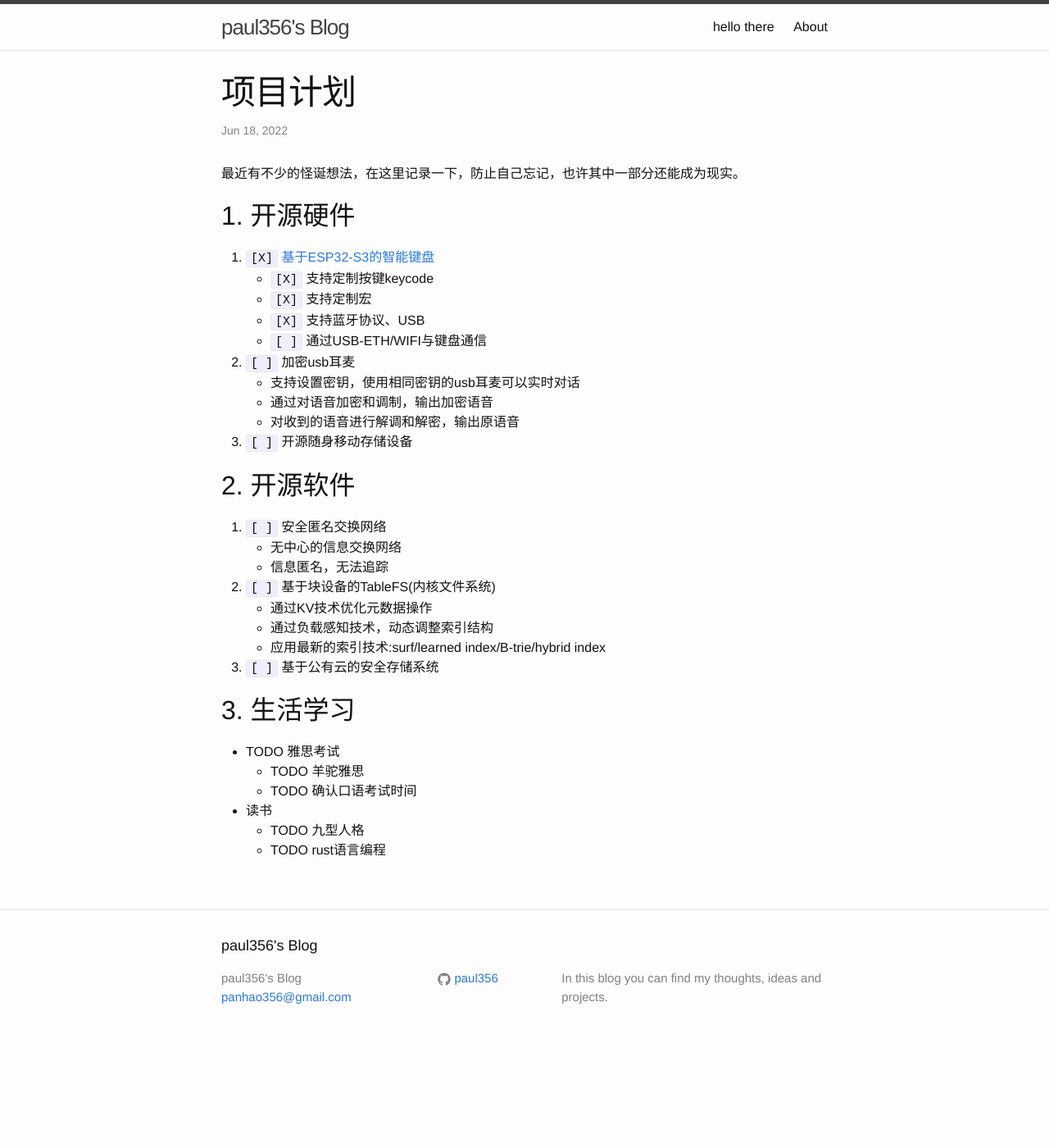
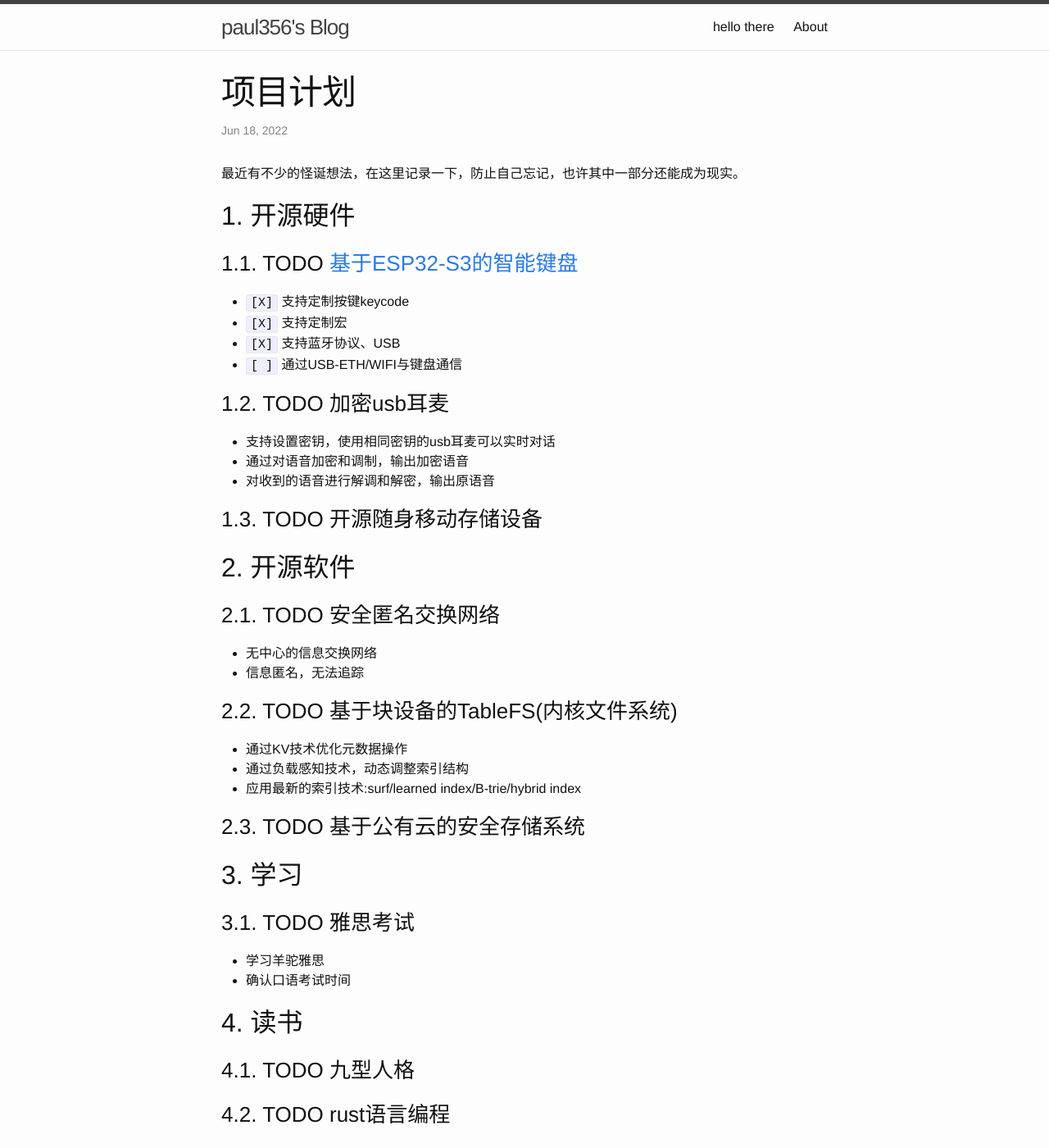
Before and after one commit to paul356/blog.backup, a Jekyll site: the page built from _posts/2022-06-18-plans.html, in a window 1280 px wide and 1400 px high. Shown: the whole window at 82% size. Built offline with Jekyll 4.4.1, drawn with Linux system fonts in a browser that asks for light colours.

Commit message:
use todo format

```diff
--- a/_posts/2022-06-18-plans.html
+++ b/_posts/2022-06-18-plans.html
@@ -9,58 +9,81 @@ excerpt: 项目计划
 <div id="outline-container-orgf80cbd1" class="outline-2">
 <h2 id="orgf80cbd1"><span class="section-number-2">1.</span> 开源硬件</h2>
 <div class="outline-text-2" id="text-1">
-<ol class="org-ol">
-<li class="on"><code>[X]</code> <a href="https://github.com/paul356/MK32">基于ESP32-S3的智能键盘</a>
+</div>
+<div id="outline-container-orgc362364" class="outline-3">
+<h3 id="orgc362364"><span class="section-number-3">1.1.</span> <span class="todo TODO">TODO</span> <a href="https://github.com/paul356/MK32">基于ESP32-S3的智能键盘</a></h3>
+<div class="outline-text-3" id="text-1-1">
 <ul class="org-ul">
 <li class="on"><code>[X]</code> 支持定制按键keycode</li>
 <li class="on"><code>[X]</code> 支持定制宏</li>
 <li class="on"><code>[X]</code> 支持蓝牙协议、USB</li>
 <li class="off"><code>[&#xa0;]</code> 通过USB-ETH/WIFI与键盘通信</li>
-</ul></li>
-<li class="off"><code>[&#xa0;]</code> 加密usb耳麦
+</ul>
+</div>
+</div>
+<div id="outline-container-org1b41123" class="outline-3">
+<h3 id="org1b41123"><span class="section-number-3">1.2.</span> <span class="todo TODO">TODO</span> 加密usb耳麦</h3>
+<div class="outline-text-3" id="text-1-2">
 <ul class="org-ul">
 <li>支持设置密钥，使用相同密钥的usb耳麦可以实时对话</li>
 <li>通过对语音加密和调制，输出加密语音</li>
 <li>对收到的语音进行解调和解密，输出原语音</li>
-</ul></li>
-<li class="off"><code>[&#xa0;]</code> 开源随身移动存储设备</li>
-</ol>
+</ul>
+</div>
+</div>
+<div id="outline-container-orgabbdd65" class="outline-3">
+<h3 id="orgabbdd65"><span class="section-number-3">1.3.</span> <span class="todo TODO">TODO</span> 开源随身移动存储设备</h3>
 </div>
 </div>
 <div id="outline-container-orgbd58125" class="outline-2">
 <h2 id="orgbd58125"><span class="section-number-2">2.</span> 开源软件</h2>
 <div class="outline-text-2" id="text-2">
-<ol class="org-ol">
-<li class="off"><code>[&#xa0;]</code> 安全匿名交换网络
+</div>
+<div id="outline-container-org1552cc2" class="outline-3">
+<h3 id="org1552cc2"><span class="section-number-3">2.1.</span> <span class="todo TODO">TODO</span> 安全匿名交换网络</h3>
+<div class="outline-text-3" id="text-2-1">
 <ul class="org-ul">
 <li>无中心的信息交换网络</li>
 <li>信息匿名，无法追踪</li>
-</ul></li>
-<li class="off"><code>[&#xa0;]</code> 基于块设备的TableFS(内核文件系统)
+</ul>
+</div>
+</div>
+<div id="outline-container-orgc99a57b" class="outline-3">
+<h3 id="orgc99a57b"><span class="section-number-3">2.2.</span> <span class="todo TODO">TODO</span> 基于块设备的TableFS(内核文件系统)</h3>
+<div class="outline-text-3" id="text-2-2">
 <ul class="org-ul">
 <li>通过KV技术优化元数据操作</li>
 <li>通过负载感知技术，动态调整索引结构</li>
 <li>应用最新的索引技术:surf/learned index/B-trie/hybrid index</li>
-</ul></li>
-<li class="off"><code>[&#xa0;]</code> 基于公有云的安全存储系统</li>
-</ol>
-</div>
-</div>
-
-<div id="outline-container-orgf276cad" class="outline-2">
-<h2 id="orgf276cad"><span class="section-number-2">3.</span> 生活学习</h2>
-<div class="outline-text-2" id="text-3">
-<ul class="org-ul">
-<li>TODO 雅思考试
-<ul class="org-ul">
-<li>TODO 羊驼雅思</li>
-<li>TODO 确认口语考试时间</li>
-</ul></li>
-<li>读书
-<ul class="org-ul">
-<li>TODO 九型人格</li>
-<li>TODO rust语言编程</li>
-</ul></li>
 </ul>
 </div>
 </div>
+<div id="outline-container-orgc6682b5" class="outline-3">
+<h3 id="orgc6682b5"><span class="section-number-3">2.3.</span> <span class="todo TODO">TODO</span> 基于公有云的安全存储系统</h3>
+</div>
+</div>
+<div id="outline-container-orgf40b714" class="outline-2">
+<h2 id="orgf40b714"><span class="section-number-2">3.</span> 学习</h2>
+<div class="outline-text-2" id="text-3">
+</div>
+<div id="outline-container-org1b3b339" class="outline-3">
+<h3 id="org1b3b339"><span class="section-number-3">3.1.</span> <span class="todo TODO">TODO</span> 雅思考试</h3>
+<div class="outline-text-3" id="text-3-1">
+<ul class="org-ul">
+<li>学习羊驼雅思</li>
+<li>确认口语考试时间</li>
+</ul>
+</div>
+</div>
+</div>
+<div id="outline-container-org21a5d78" class="outline-2">
+<h2 id="org21a5d78"><span class="section-number-2">4.</span> 读书</h2>
+<div class="outline-text-2" id="text-4">
+</div>
+<div id="outline-container-org47458e5" class="outline-3">
+<h3 id="org47458e5"><span class="section-number-3">4.1.</span> <span class="todo TODO">TODO</span> 九型人格</h3>
+</div>
+<div id="outline-container-org9b4a351" class="outline-3">
+<h3 id="org9b4a351"><span class="section-number-3">4.2.</span> <span class="todo TODO">TODO</span> rust语言编程</h3>
+</div>
+</div>
```
Also changed, not shown: org/2022-06-18-plans.org (+13 -14 lines).
